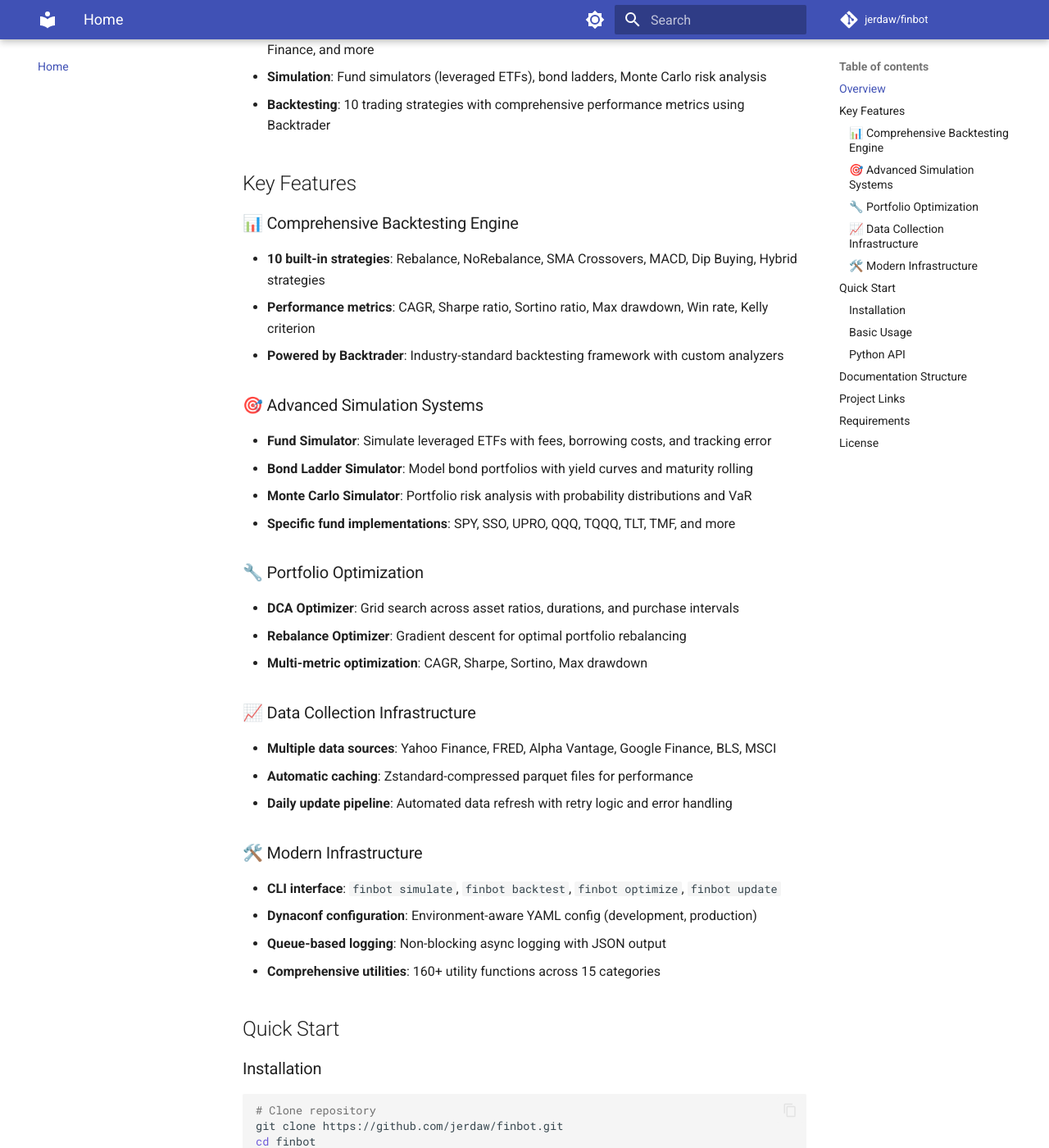
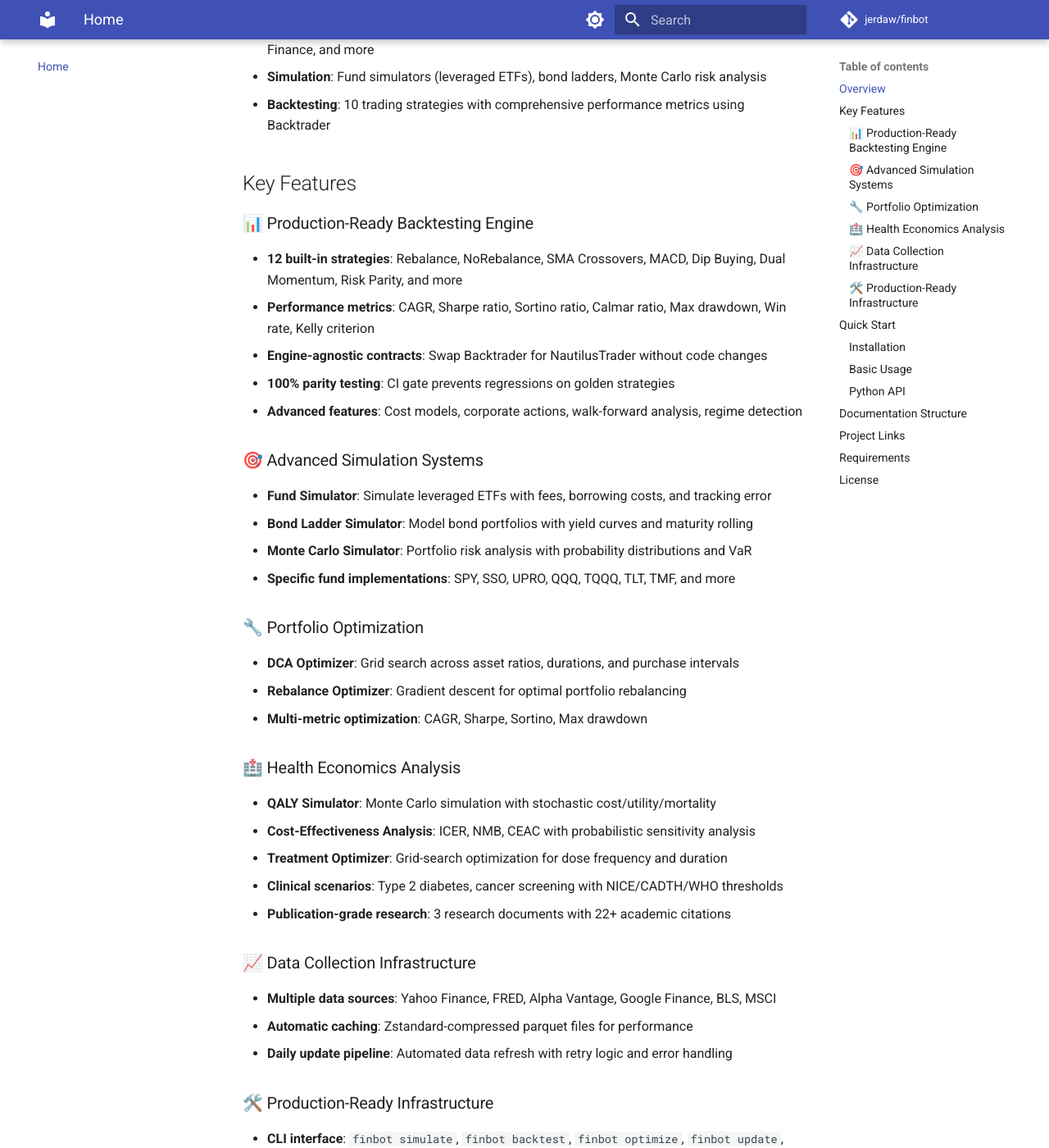
Before and after one commit to jerdaw/finbot, an MkDocs documentation site: the page built from docs_site/index.md, in a window 1280 px wide and 1400 px high, scrolled down 415 px. Shown: the whole window at 82% size. Built offline with MkDocs 1.6.1 and Material for MkDocs 9.7.7, drawn with Linux system fonts in a browser that asks for light colours; comment, search, counter and statistics services are not loaded; some of the changed text lies outside the part shown.

Commit message:
docs(roadmap): update Priority 5/6 roadmap and documentation status

```diff
--- a/docs_site/index.md
+++ b/docs_site/index.md
@@ -12,10 +12,12 @@ Finbot consolidates three key areas of quantitative finance:
 
 ## Key Features
 
-### 📊 Comprehensive Backtesting Engine
-- **10 built-in strategies**: Rebalance, NoRebalance, SMA Crossovers, MACD, Dip Buying, Hybrid strategies
-- **Performance metrics**: CAGR, Sharpe ratio, Sortino ratio, Max drawdown, Win rate, Kelly criterion
-- **Powered by Backtrader**: Industry-standard backtesting framework with custom analyzers
+### 📊 Production-Ready Backtesting Engine
+- **12 built-in strategies**: Rebalance, NoRebalance, SMA Crossovers, MACD, Dip Buying, Dual Momentum, Risk Parity, and more
+- **Performance metrics**: CAGR, Sharpe ratio, Sortino ratio, Calmar ratio, Max drawdown, Win rate, Kelly criterion
+- **Engine-agnostic contracts**: Swap Backtrader for NautilusTrader without code changes
+- **100% parity testing**: CI gate prevents regressions on golden strategies
+- **Advanced features**: Cost models, corporate actions, walk-forward analysis, regime detection
 
 ### 🎯 Advanced Simulation Systems
 - **Fund Simulator**: Simulate leveraged ETFs with fees, borrowing costs, and tracking error
@@ -28,15 +30,26 @@ Finbot consolidates three key areas of quantitative finance:
 - **Rebalance Optimizer**: Gradient descent for optimal portfolio rebalancing
 - **Multi-metric optimization**: CAGR, Sharpe, Sortino, Max drawdown
 
+### 🏥 Health Economics Analysis
+- **QALY Simulator**: Monte Carlo simulation with stochastic cost/utility/mortality
+- **Cost-Effectiveness Analysis**: ICER, NMB, CEAC with probabilistic sensitivity analysis
+- **Treatment Optimizer**: Grid-search optimization for dose frequency and duration
+- **Clinical scenarios**: Type 2 diabetes, cancer screening with NICE/CADTH/WHO thresholds
+- **Publication-grade research**: 3 research documents with 22+ academic citations
+
 ### 📈 Data Collection Infrastructure
 - **Multiple data sources**: Yahoo Finance, FRED, Alpha Vantage, Google Finance, BLS, MSCI
 - **Automatic caching**: Zstandard-compressed parquet files for performance
 - **Daily update pipeline**: Automated data refresh with retry logic and error handling
 
-### 🛠️ Modern Infrastructure
-- **CLI interface**: `finbot simulate`, `finbot backtest`, `finbot optimize`, `finbot update`
+### 🛠️ Production-Ready Infrastructure
+- **CLI interface**: `finbot simulate`, `finbot backtest`, `finbot optimize`, `finbot update`, `finbot dashboard`
+- **Web Dashboard**: Interactive Streamlit app with 8 pages (simulations, backtesting, experiments, etc.)
+- **Comprehensive CI/CD**: 7 CI jobs across Python 3.11/3.12/3.13 (lint, type-check, security, test, docs, parity, performance)
+- **Queue-based logging**: Non-blocking async logging with JSON output and audit trails
+- **Security scanning**: bandit, pip-audit, trivy container scanning, OpenSSF Scorecard
+- **Test coverage**: 866 tests (59.20% coverage) with property-based testing
 - **Dynaconf configuration**: Environment-aware YAML config (development, production)
-- **Queue-based logging**: Non-blocking async logging with JSON output
 - **Comprehensive utilities**: 160+ utility functions across 15 categories
 
 ## Quick Start
```
Also changed, not shown: AGENTS.md (+64 -24 lines), docs/planning/roadmap.md (+49 -19 lines).
